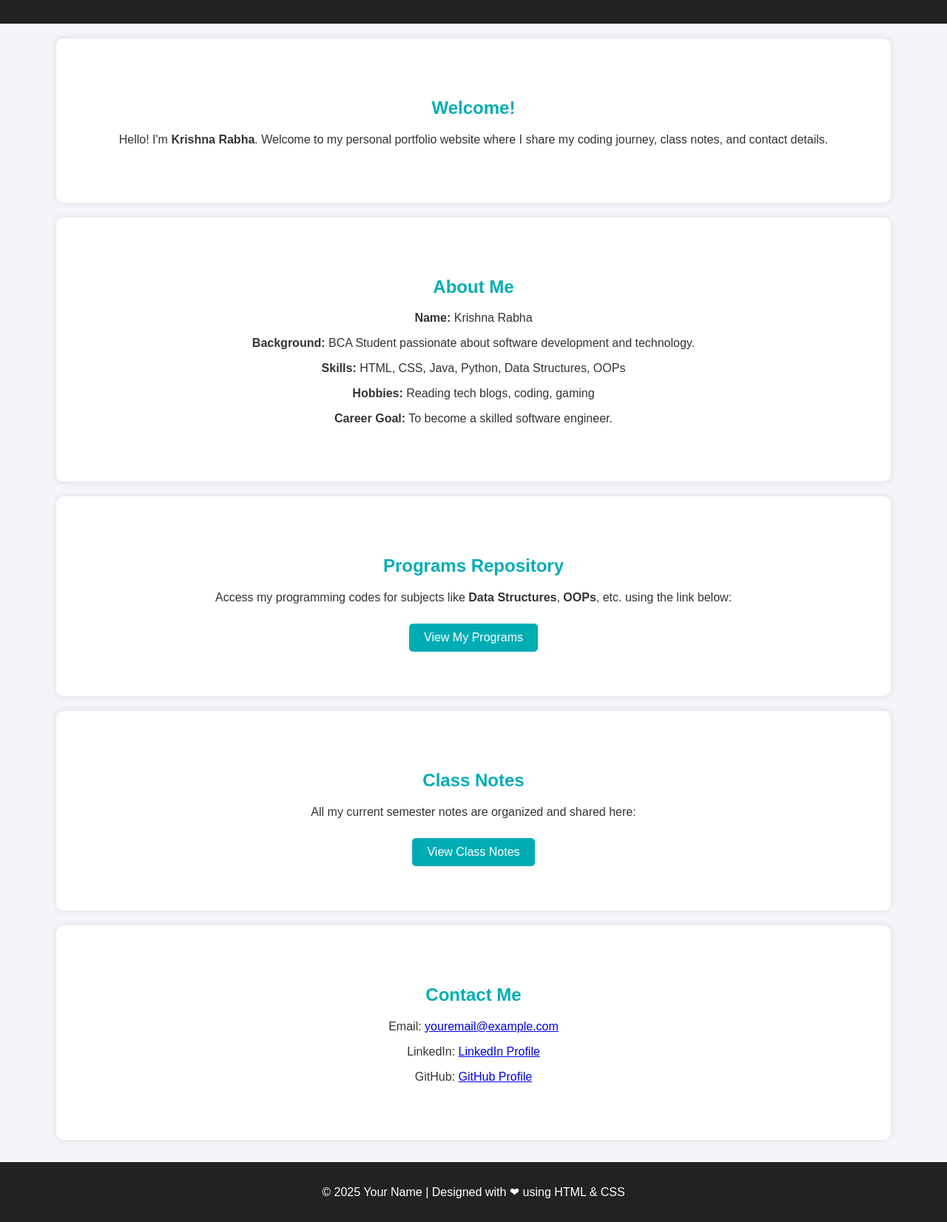
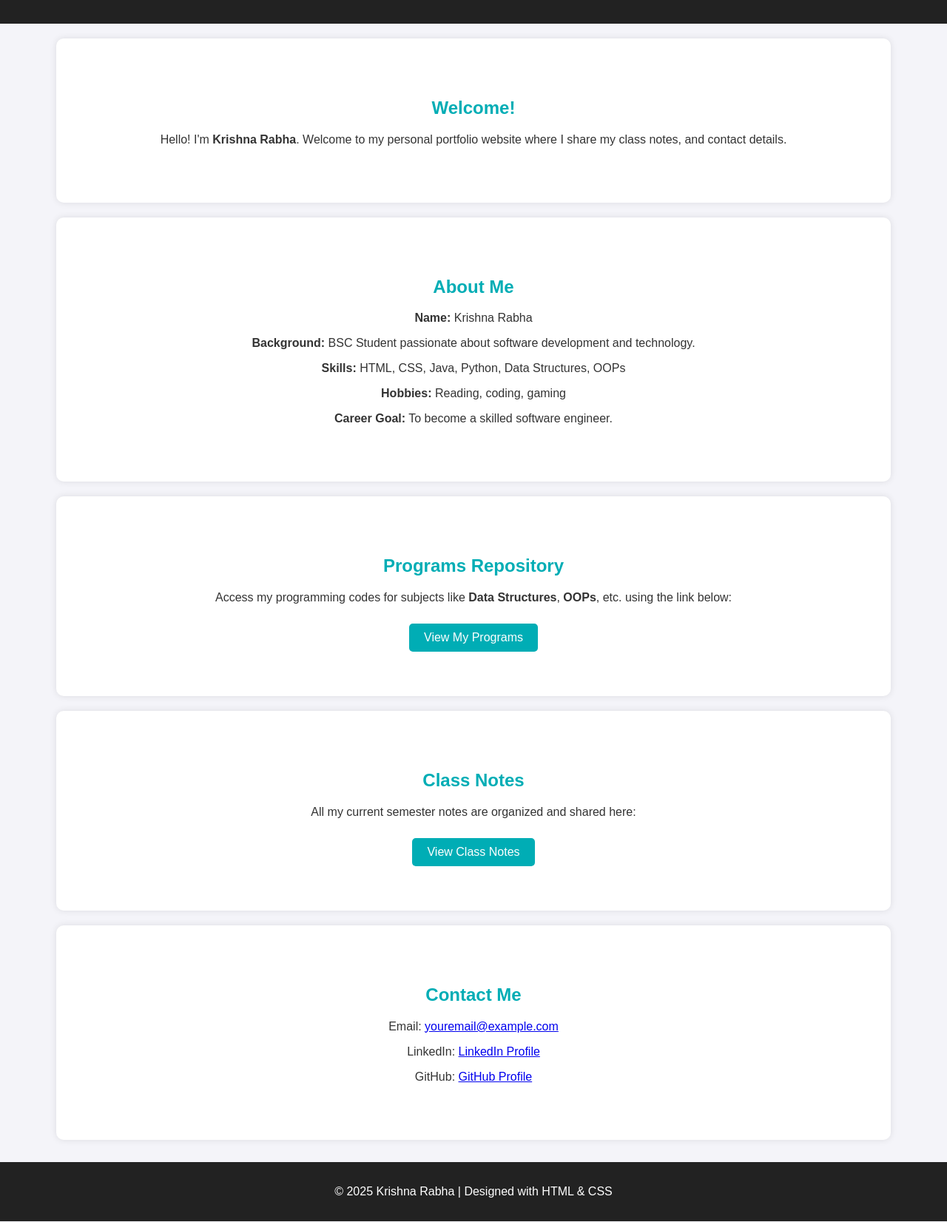
Before and after one commit to webbuild567/portfolio, a plain HTML site: page index.html in a window 1280 px wide. Shown: the part 66-1718 px from the top of the page at 74% size. Drawn offline with Linux system fonts and the light colour scheme.

Commit message:
Update index.html

```diff
--- a/index.html
+++ b/index.html
@@ -25,16 +25,16 @@
 
   <section id="home" class="section">
     <h2>Welcome!</h2>
-    <p>Hello! I'm <b>Krishna Rabha</b>. Welcome to my personal portfolio website where I share my coding journey, class notes, and contact details.</p>
+    <p>Hello! I'm <b>Krishna Rabha</b>. Welcome to my personal portfolio website where I share my class notes, and contact details.</p>
   </section>
 
 
   <section id="about" class="section">
     <h2>About Me</h2>
     <p><b>Name:</b> Krishna Rabha</p>
-    <p><b>Background:</b> BCA Student passionate about software development and technology.</p>
+    <p><b>Background:</b> BSC Student passionate about software development and technology.</p>
     <p><b>Skills:</b> HTML, CSS, Java, Python, Data Structures, OOPs</p>
-    <p><b>Hobbies:</b> Reading tech blogs, coding, gaming</p>
+    <p><b>Hobbies:</b> Reading, coding, gaming</p>
     <p><b>Career Goal:</b> To become a skilled software engineer.</p>
   </section>
 
@@ -42,7 +42,7 @@
   <section id="programs" class="section">
     <h2>Programs Repository</h2>
     <p>Access my programming codes for subjects like <b>Data Structures</b>, <b>OOPs</b>, etc. using the link below:</p>
-    <a href="YOUR_GOOGLE_DRIVE_LINK" target="_blank" class="btn">View My Programs</a>
+    <a href="https://drive.google.com/file/d/1E91Fw6lcdSZV9-6gRsBgdpafGV-LrfUp/view?usp=drivesdk" target="_blank" class="btn">View My Programs</a>
   </section>
 
 
@@ -55,14 +55,14 @@
 
   <section id="contact" class="section">
     <h2>Contact Me</h2>
-    <p>Email: <a href="mailto:youremail@example.com">youremail@example.com</a></p>
+    <p>Email: <a href="mailto:email@example.com">youremail@example.com</a></p>
     <p>LinkedIn: <a href="YOUR_LINKEDIN_URL" target="_blank">LinkedIn Profile</a></p>
     <p>GitHub: <a href="YOUR_GITHUB_URL" target="_blank">GitHub Profile</a></p>
   </section>
 
 
   <footer>
-    <p>© 2025 Your Name | Designed with ❤ using HTML & CSS</p>
+    <p>© 2025 Krishna Rabha | Designed with HTML & CSS</p>
   </footer>
 
 </body>
```
